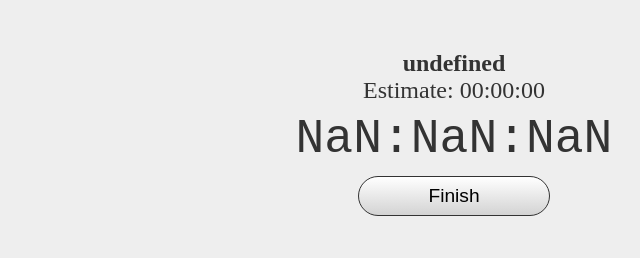
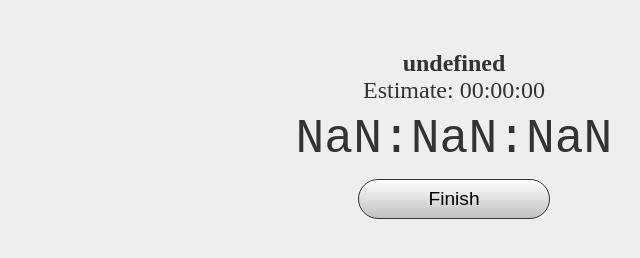
Before and after one commit to wsitu/seest, a plain HTML site: page timer/index.html in a window 1280 px wide. Shown: the full height of the page, 186-826 px from the left. Drawn offline with Linux system fonts and the light colour scheme.

Commit message:
Increase button visibility
Increase vertical margins of buttons to separate them from content
better.

Make button gradient darker to better contrast from the light
background.

```diff
--- a/asset/css/seest.css
+++ b/asset/css/seest.css
@@ -33,13 +33,13 @@ fieldset {
 }
 
 input[type=button], input[type=submit] {
-    background: linear-gradient(to bottom, white, lightgray);
+    background: linear-gradient(to bottom, white, silver);
     border: 0.05rem solid #333333;
     border-radius: 5rem;
     display:block;
     font-size: 1.2rem;
     height: 2.5rem;
-    margin: 0.6rem auto;
+    margin: 0.8rem auto;
     width: 12rem;
 }
 
```
